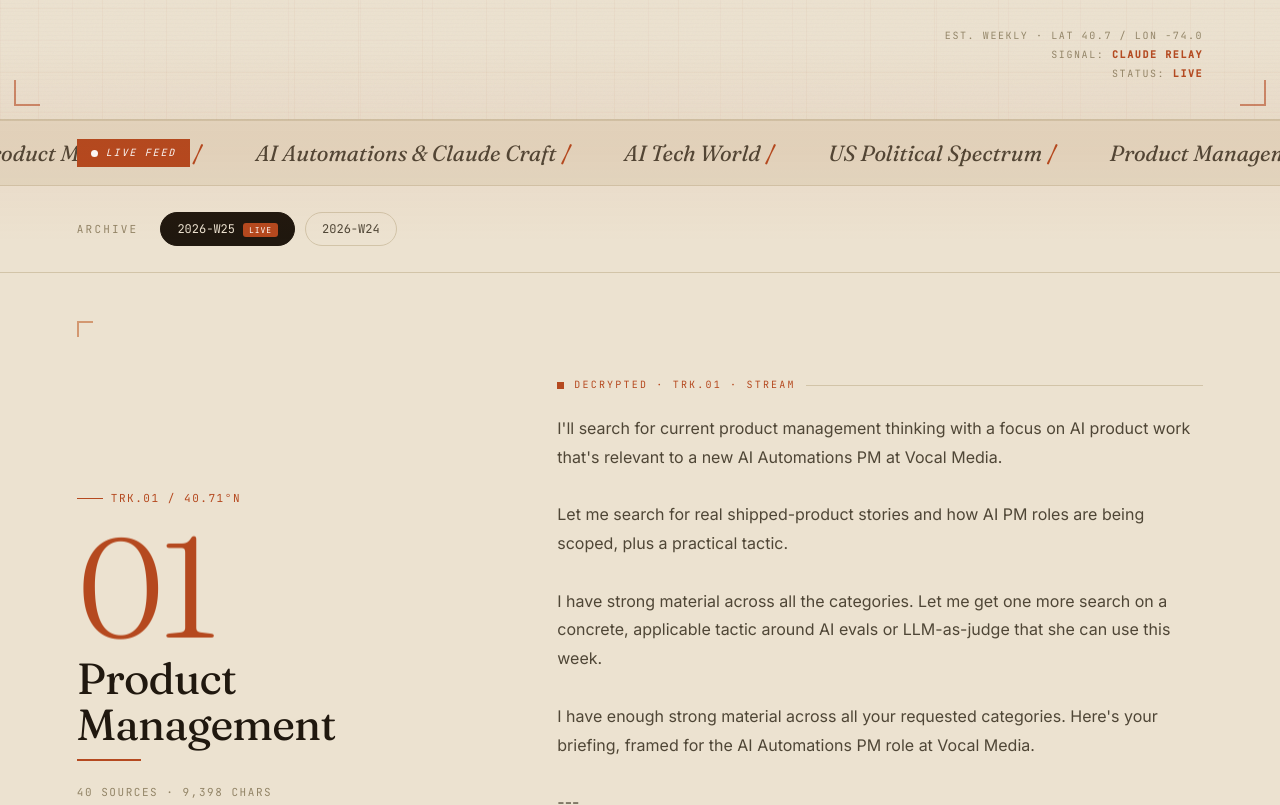
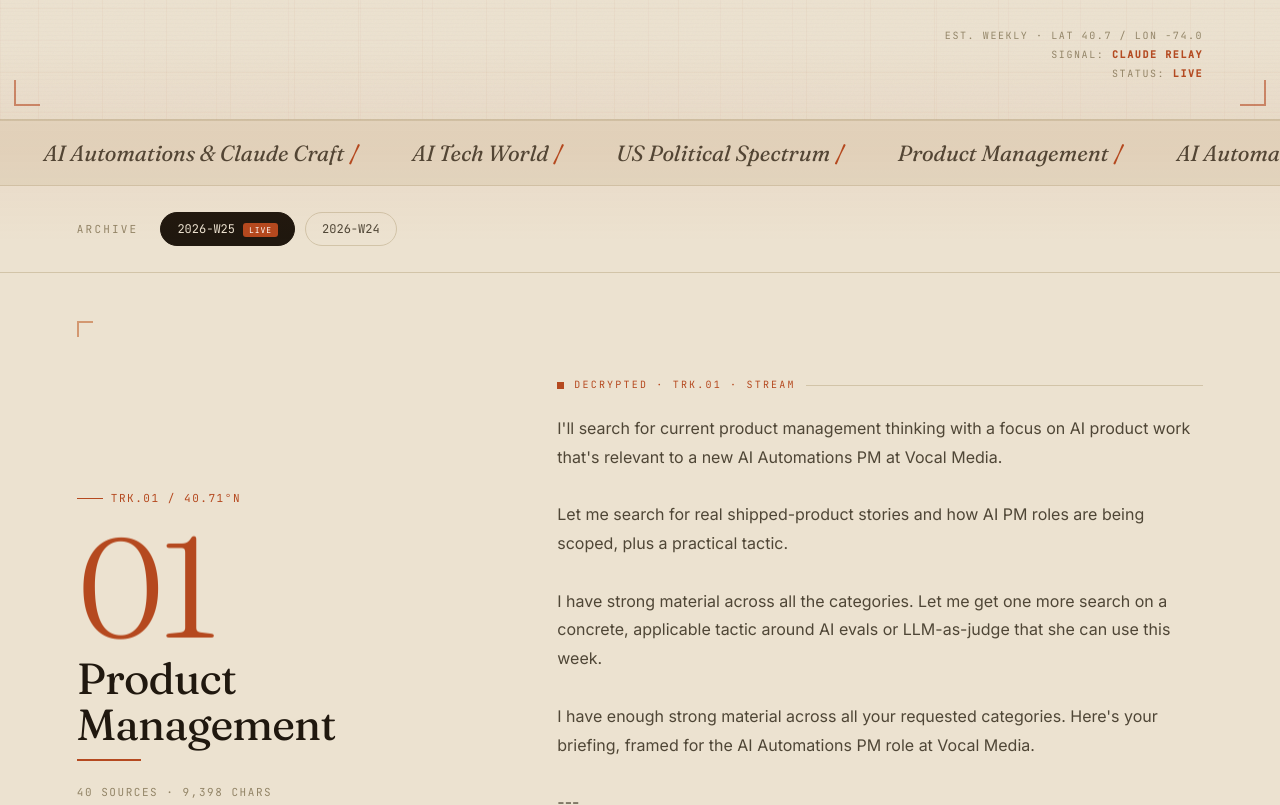
Before and after one commit to leerokii/big-brain-palace, a website: page index.html in a window 1280 px wide. Shown: the part 680-1485 px from the top of the page. Drawn offline with Linux system fonts and the light colour scheme; animation ran at ten frames a second.

Commit message:
Fix digest reveal for long content; add inline source links; remove Live Feed banner
- IntersectionObserver threshold 0.18 was unreachable for tall real-content
  sections, so tracks never revealed (blank week). Use threshold 0 + rootMargin,
  plus a scroll-based reveal fallback.
- Linkify inline source URLs in track bodies (clickable source per bullet).
- Remove the terracotta Live Feed marquee pill; keep the subtle ticker.

```diff
--- a/index.html
+++ b/index.html
@@ -135,8 +135,6 @@
 
   /* marquee / live feed ticker */
   .marquee { border-block:1px solid var(--line); padding:14px 0; background:var(--paper-2); overflow:hidden; white-space:nowrap; position:relative; display:flex; align-items:center; }
-  .marquee .feedtag { flex:none; font-family:var(--mono); font-size:10px; letter-spacing:.18em; text-transform:uppercase; color:#fff; background:var(--accent); padding:6px 14px; margin:0 22px 0 6vw; display:inline-flex; align-items:center; gap:8px; z-index:2; }
-  .marquee .feedtag::before { content:""; width:7px; height:7px; border-radius:50%; background:#fff; animation:blink 1.1s steps(1) infinite; }
   .marquee .track-m { display:inline-block; animation:scrollx 30s linear infinite; }
   .marquee span { font-family:var(--display); font-style:italic; font-size:22px; color:var(--ink-soft); margin:0 26px; }
   .marquee span b { color:var(--accent); font-style:normal; font-weight:600; }
@@ -174,6 +172,10 @@
   .track .rmeta::after { content:""; flex:1; height:1px; background:var(--line); }
   .track .body { font-size:clamp(15px,1.25vw,18px); color:var(--ink-soft); white-space:pre-wrap; line-height:1.8; }
   .track .body strong { color:var(--ink); font-weight:600; }
+  .track .body .inline-src { font-family:var(--mono); font-size:.82em; color:var(--accent); text-decoration:none;
+    border-bottom:1px solid var(--accent-soft); padding-bottom:1px; word-break:break-word; transition:all .18s ease; cursor:none; }
+  .track .body .inline-src:hover { background:rgba(181,73,31,.08); border-color:var(--accent); }
+  .track .body .inline-src::before { content:"↗ "; color:var(--gold); }
 
   /* ---------- glitch ---------- */
   @keyframes glx {
@@ -212,7 +214,7 @@
   footer .eot { font-family:var(--mono); font-size:10px; letter-spacing:.3em; text-transform:uppercase; color:var(--accent); margin-top:40px; display:flex; align-items:center; justify-content:center; gap:14px; }
   footer .eot::before, footer .eot::after { content:""; height:1px; width:min(140px,18vw); background:var(--line); }
 
-  @media (max-width:820px){ .track{grid-template-columns:1fr; gap:30px;} .track .left{position:relative; top:0;} nav .meta .pct{display:none;} .hero .htag{display:none;} #loader .tele{font-size:11px;} .marquee .feedtag{margin-left:5vw;} }
+  @media (max-width:820px){ .track{grid-template-columns:1fr; gap:30px;} .track .left{position:relative; top:0;} nav .meta .pct{display:none;} .hero .htag{display:none;} #loader .tele{font-size:11px;} }
   @media (prefers-reduced-motion:reduce){ *{animation:none!important; transition:none!important; scroll-behavior:auto;} .reveal>*{transform:none;} .fade{opacity:1; transform:none;} #loader{display:none;} body{cursor:auto;} .cursor{display:none;} .track::before,.track::after{opacity:.7;} .track .tlabel::after{width:64px;} }
 </style>
 </head>
@@ -272,7 +274,7 @@
   <div class="scroll"><span class="dot"></span> Scroll to read</div>
 </header>
 
-<div class="marquee"><span class="feedtag">Live Feed</span><div class="track-m" id="marquee"></div></div>
+<div class="marquee"><div class="track-m" id="marquee"></div></div>
 
 <section class="archive-strip">
   <span class="label">Archive</span>
@@ -347,6 +349,14 @@ function kickHero(){
 
 function esc(s){return (s||"").replace(/[&<>]/g,c=>({"&":"&amp;","<":"&lt;",">":"&gt;"}[c]));}
 
+// Turn inline source URLs (already HTML-escaped) into clickable links shown next to each bullet.
+function linkify(s){
+  return s.replace(/https?:\/\/[^\s<>"'()]+[^\s<>"'().,;:]/g, u=>{
+    const label=u.replace(/^https?:\/\/(www\.)?/,"").replace(/&amp;.*$/,"").slice(0,38);
+    return `<a class="inline-src" href="${u}" target="_blank" rel="noopener">${label}</a>`;
+  });
+}
+
 function renderSources(sources){
   if(!sources||!sources.length)return "";
   const links=sources.slice(0,12).map(s=>`<a class="source-link" href="${s.url}" target="_blank" rel="noopener">${esc((s.title||s.url).slice(0,46))}</a>`).join("");
@@ -376,7 +386,7 @@ function renderDigest(d,isLive){
       </div>
       <div class="right">
         <div class="rmeta">Decrypted · ${COORDS[i%COORDS.length].split(" / ")[0]} · Stream</div>
-        <div class="body">${esc(t.body)}</div>
+        <div class="body">${linkify(esc(t.body))}</div>
         ${renderSources(t.sources)}
       </div>`;
     wrap.appendChild(sec);
@@ -395,7 +405,7 @@ function observe(){
       if(lbl&&!lbl.dataset.scrambled){ lbl.dataset.scrambled=1; scramble(lbl, lbl.dataset.final, 800);
         if(!REDUCE){ lbl.classList.add("glitching"); setTimeout(()=>lbl.classList.remove("glitching"),760); } }
     }});
-  },{threshold:.18});
+  },{threshold:0, rootMargin:"0px 0px -10% 0px"});
   document.querySelectorAll(".track").forEach(el=>io.observe(el));
 }
 
@@ -415,6 +425,10 @@ function countTo(el,target){let n=0;const pad=v=>String(v).padStart(2,"0");const
     railScroll.textContent=pct;
     if(hgrid) hgrid.style.transform=`translateY(${sy*0.18}px)`;
     if(htag) htag.style.transform=`translateY(${sy*0.22}px)`;
+    // Reveal fallback: guarantee tall sections show even if the observer never hits its threshold.
+    document.querySelectorAll(".track:not(.in)").forEach(t=>{
+      if(t.getBoundingClientRect().top < innerHeight*0.9) t.classList.add("in");
+    });
     document.querySelectorAll(".track .num").forEach(num=>{
       const r=num.getBoundingClientRect();
       const off=(r.top-innerHeight/2)/innerHeight;
```
